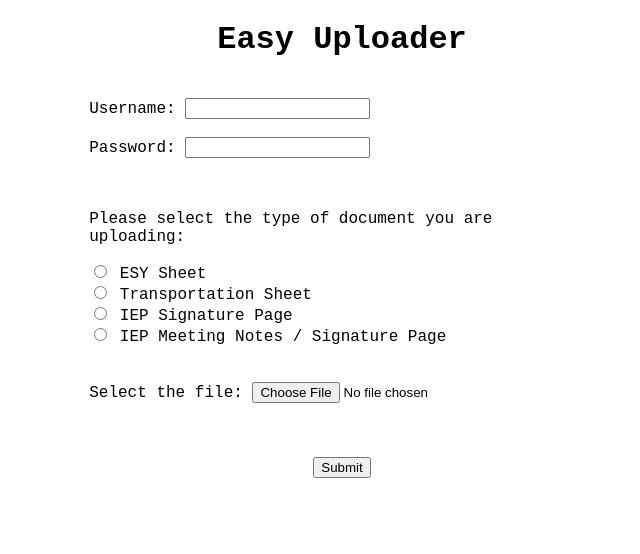
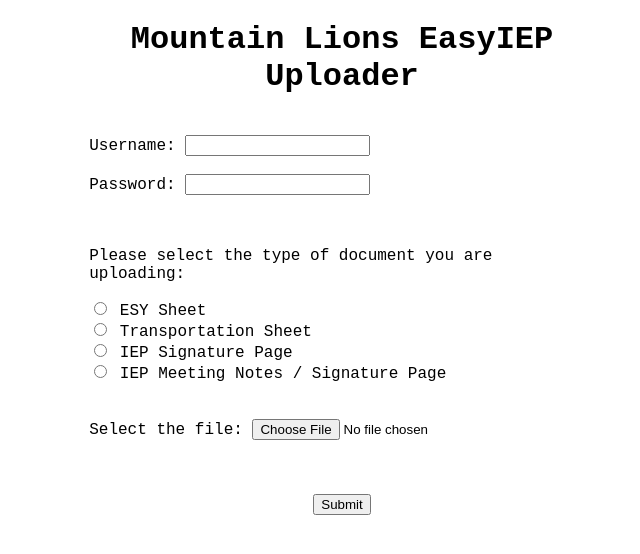
Before and after one commit to drchachere/lionsuploader, a Flask app: page / in a window 1280 px wide. Shown: the top 554 px of the page, without its empty margins (298-938 px from the left). Run offline with Flask 2, Linux system fonts and the light colour scheme; some libraries are stand-ins or nearby versions.

Commit message:
commit 3

```diff
--- a/tBD/placeholder.txt
+++ b/tBD/placeholder.txt
@@ -1 +1 @@
-Here so the parent folder, tBD, is pushed as well
+Here so the parent folder, tBD, is uploaded as well
--- a/templates/index.html
+++ b/templates/index.html
@@ -1,13 +1,13 @@
 {% extends 'base.html' %}
 
 {% block head %}
-<title>Easy Uploader</title>
+<title>Lions Uploader</title>
 
 {% endblock %}
 
 {% block body %}
 <div class="content" style="margin: auto; width: 40%;">
-    <h1 style="text-align: center;">Easy Uploader</h1>
+    <h1 style="text-align: center;">Mountain Lions EasyIEP Uploader</h1>
     <br>
 
     <form action="/" method="POST" enctype="multipart/form-data">
@@ -36,7 +36,7 @@
         <br><br><br><br>
 
         <div style="text-align: center;">
-            <input type="submit" >
+            <input type="submit" value="Submit">
         </div>
 
     </form>
```
